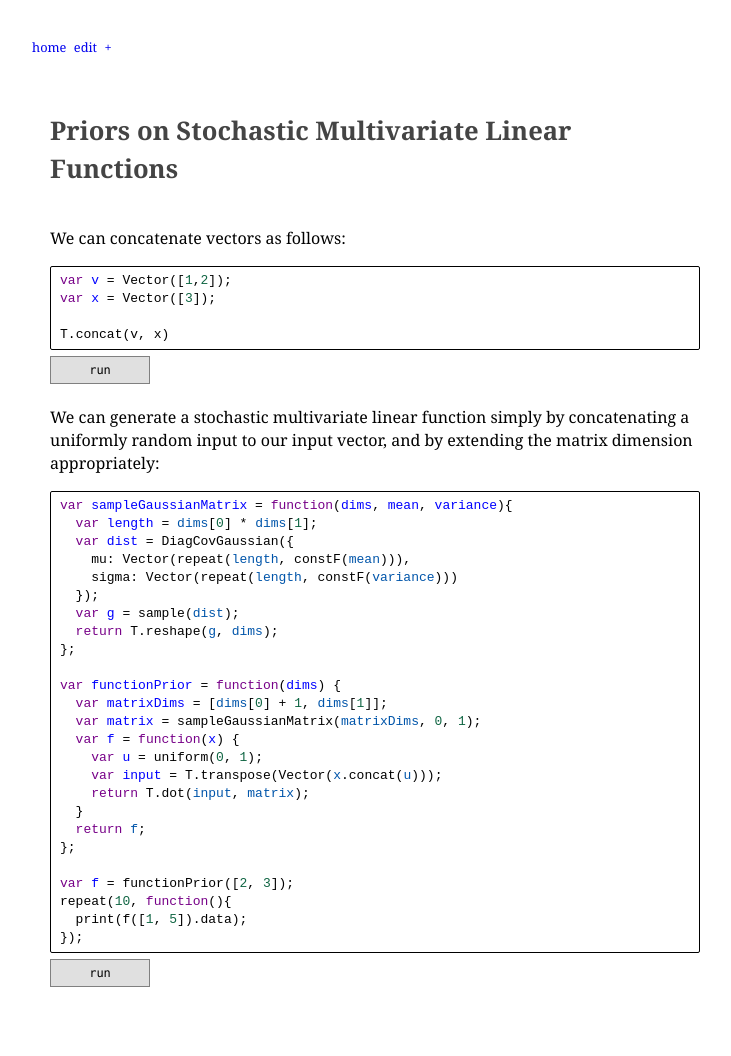
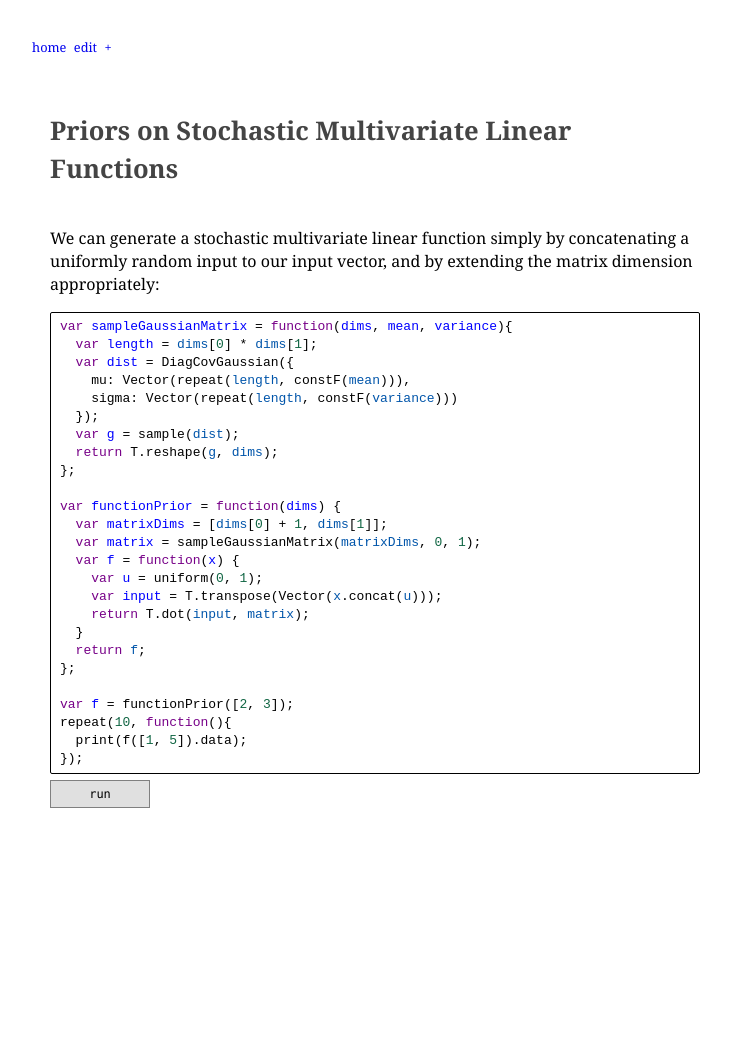
Before and after one commit to stuhlmueller/connoisseur, a Jekyll site: the page built from models/07-stochastic-linear.md, in a window 1280 px wide. Shown: the whole page, without its empty margins (8-739 px from the left). Built offline with Jekyll 4.4.1, drawn with Linux system fonts in a browser that asks for light colours; nearby versions of some CDN libraries; a script that is not in the unit is left out; after the commit the page ends 900 px from its top, so only the background shows below that.

Commit message:
Update 07-stochastic-linear.md

```diff
--- a/models/07-stochastic-linear.md
+++ b/models/07-stochastic-linear.md
@@ -2,15 +2,6 @@
 layout: model
 title: Priors on Stochastic Multivariate Linear Functions
 ---
-
-We can concatenate vectors as follows:
-
-~~~~
-var v = Vector([1,2]);
-var x = Vector([3]);
-
-T.concat(v, x)
-~~~~
 
 We can generate a stochastic multivariate linear function simply by concatenating a uniformly random input to our input vector, and by extending the matrix dimension appropriately:
 
```
